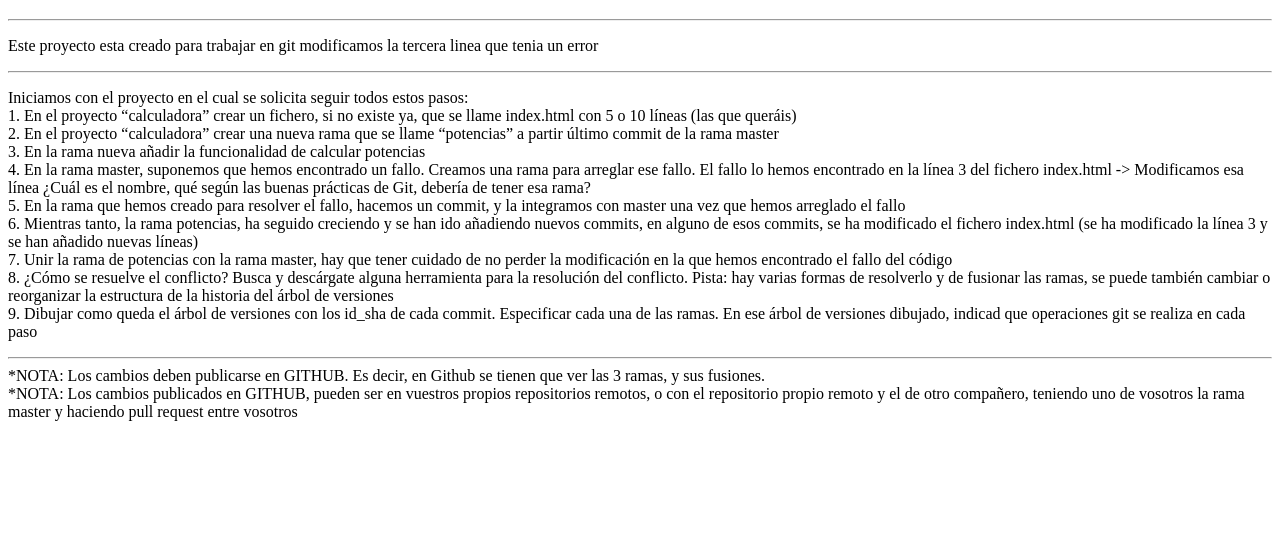
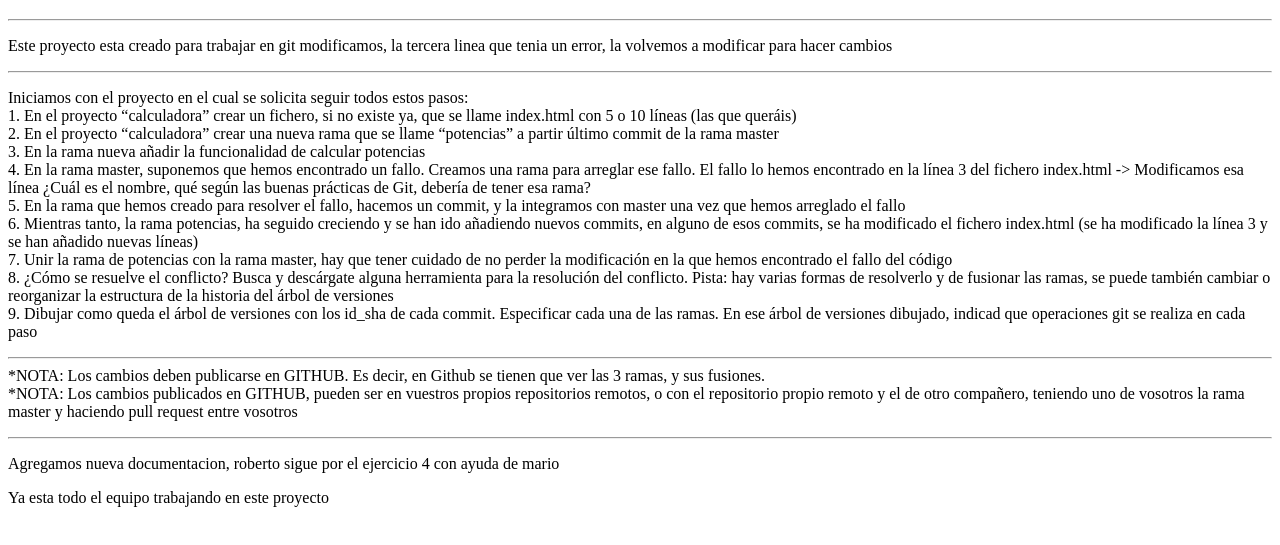
Before and after one commit to marioognpl/calculadora-1, a plain HTML site: page index.html in a window 1280 px wide. Shown: the part 61-606 px from the top of the page. Drawn offline with Linux system fonts and the light colour scheme.

Commit message:
Actualizacion de index, modificamos 3 linea y agregamos nuevas lineas

```diff
--- a/index.html
+++ b/index.html
@@ -8,7 +8,7 @@
 <body>
     <h1>Trabajo Emilio, Mario, Robert</h1>
     <hr/>
-    <p>Este proyecto esta creado para trabajar en git modificamos la tercera linea que tenia un error</p>
+    <p>Este proyecto esta creado para trabajar en git modificamos, la tercera linea que tenia un error, la volvemos a modificar para hacer cambios</p>
     <hr/>
     <p>Iniciamos con el proyecto en el cual se solicita seguir todos estos pasos: <br/>
         1. En el proyecto “calculadora” crear un fichero, si no existe ya, que se llame
@@ -50,5 +50,9 @@
         repositorios remotos, o con el repositorio propio remoto y el de otro compañero,
         teniendo uno de vosotros la rama master y haciendo pull request entre vosotros
     </p>
+	<hr/>
+    <p>Agregamos nueva documentacion, roberto sigue por el ejercicio 4 con ayuda de mario</p>
+     <p>Ya esta todo el equipo trabajando en este proyecto</p>
+
 </body>
 </html>
```
